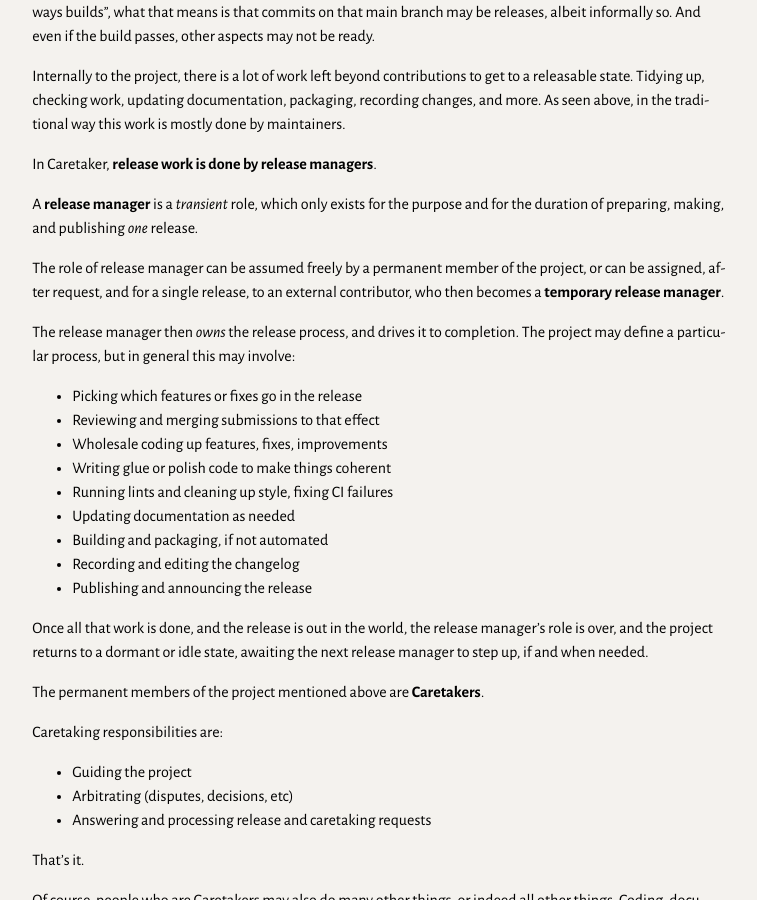
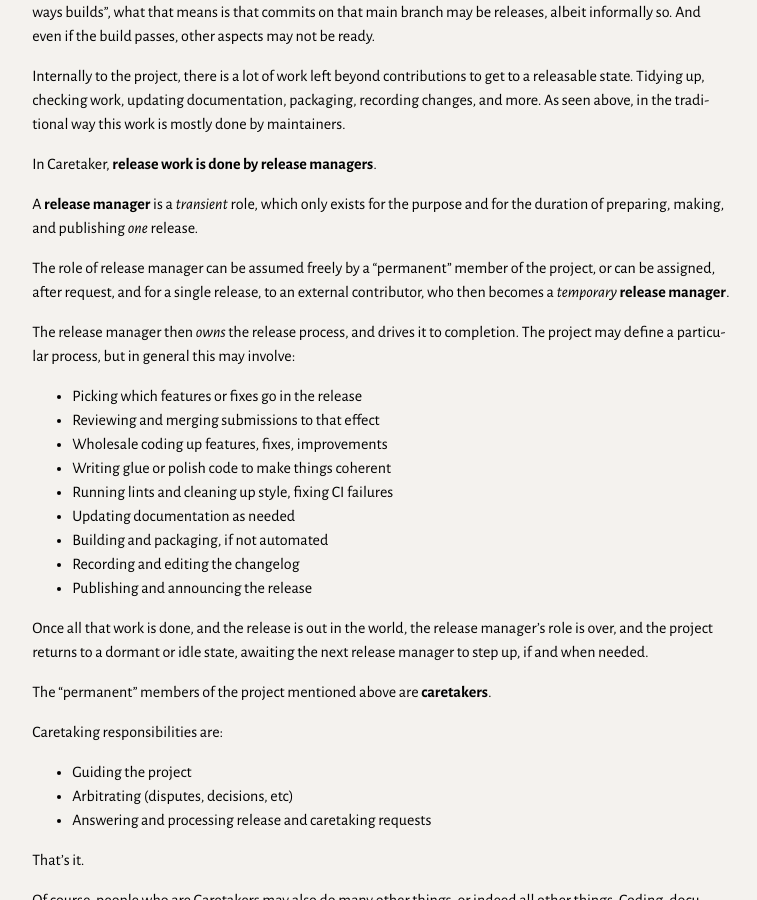
Before and after one commit to passcod/caretaker, a Jekyll site: the page built from index.markdown, in a window 1280 px wide and 900 px high, scrolled down 2539 px. Shown: the whole window, without its empty margins (259-1016 px from the left). Built offline with Jekyll 4.4.1, drawn with Linux system fonts in a browser that asks for light colours; our own code applies the rules of GitHub Pages for plain Markdown files; some of the changed text lies outside the part shown.

```diff
--- a/_includes/buckets.html
+++ b/_includes/buckets.html
@@ -28,7 +28,7 @@
 	</section>
 
 	<section class="bucket care">
-		<h2>…become a permanent caretaker</h2>
+		<h2>…become a caretaker</h2>
 		<p>Read this website and learn the project's own documentation, guidelines,
 			and culture to ensure you know what you're getting into. Once you're ready,
 			follow the <a href="/request/caretaker/">caretaker request process</a>.</p>
--- a/index.markdown
+++ b/index.markdown
@@ -114,9 +114,9 @@ In Caretaker, **release work is done by release managers**.
 A **release manager** is a _transient_ role, which only exists for the purpose and for the duration
 of preparing, making, and publishing _one_ release.
 
-The role of release manager can be assumed freely by a permanent member of the project, or can be
+The role of release manager can be assumed freely by a “permanent” member of the project, or can be
 assigned, after request, and for a single release, to an external contributor, who then becomes a
-**temporary release manager**.
+_temporary_ **release manager**.
 
 The release manager then _owns_ the release process, and drives it to completion. The project may
 define a particular process, but in general this may involve:
@@ -135,7 +135,7 @@ Once all that work is done, and the release is out in the world, the release man
 and the project returns to a dormant or idle state, awaiting the next release manager to step up,
 if and when needed.
 
-The permanent members of the project mentioned above are **Caretakers**.
+The “permanent” members of the project mentioned above are **caretakers**.
 
 Caretaking responsibilities are:
 
```
